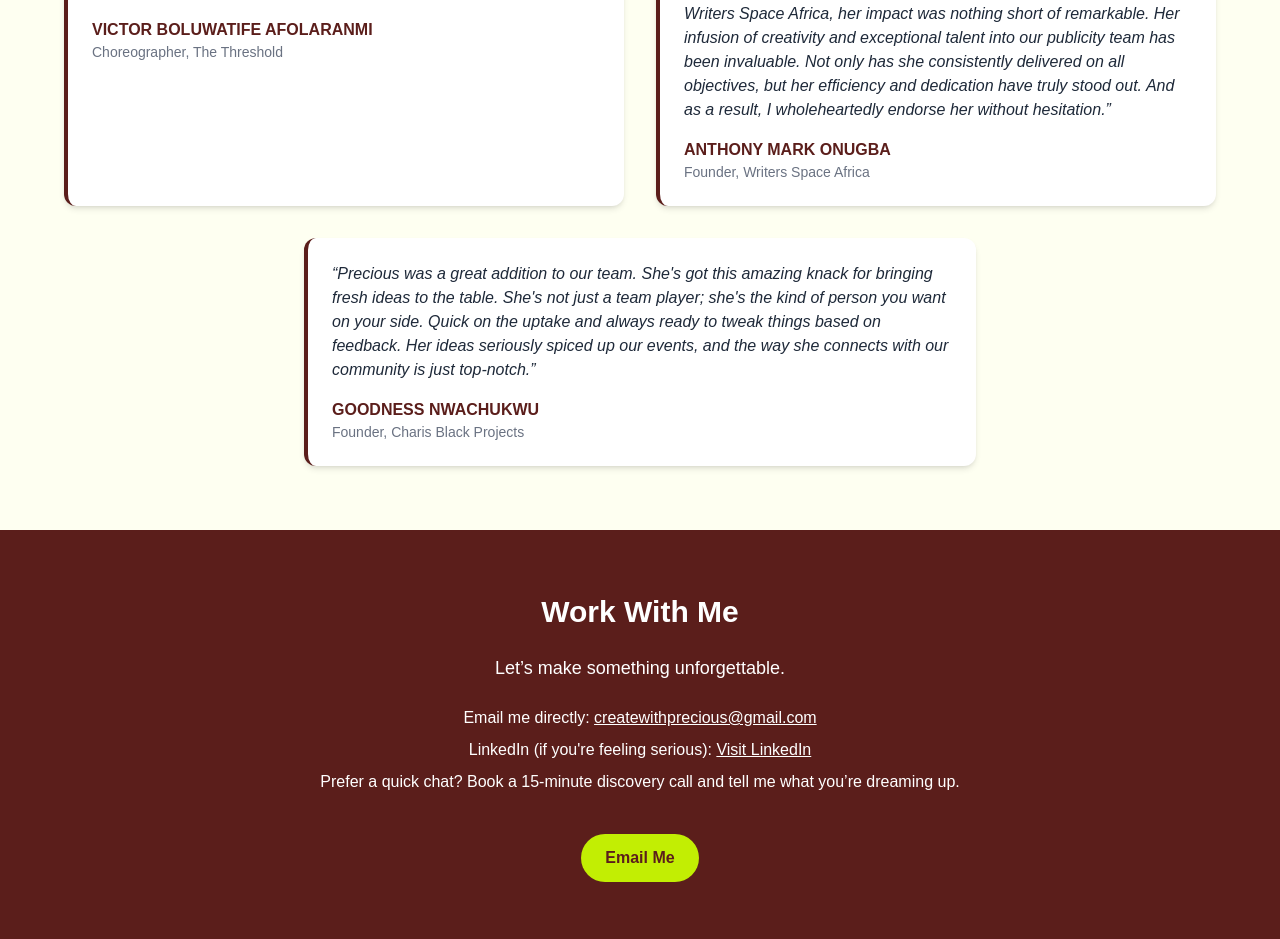
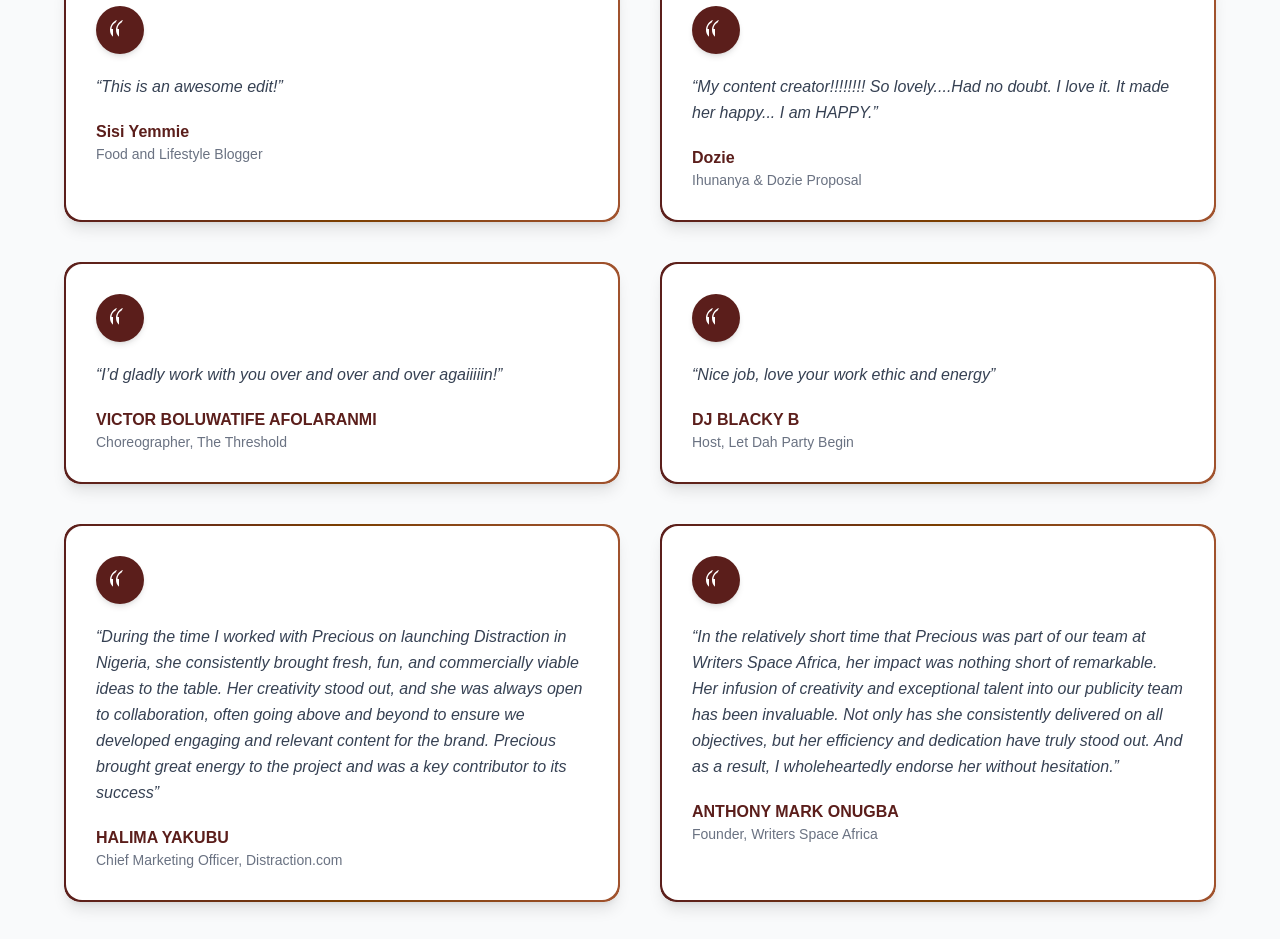
Before and after one commit to amarachi-nwokocha/Create-with-Precious, a Next.js app: page / in a window 1280 px wide. Shown: the part 1773-2712 px from the top of the page. Built offline with nearby package versions, Linux system fonts and the light colour scheme.

Commit message:
done footer

```diff
--- a/package.json
+++ b/package.json
@@ -15,7 +15,9 @@
     "react": "^19.0.0",
     "react-countup": "^6.5.3",
     "react-dom": "^19.0.0",
+    "react-icons": "^5.5.0",
     "react-scroll": "^1.9.3",
+    "swiper": "^12.0.2",
     "typewriter-effect": "^2.22.0"
   },
   "devDependencies": {
--- a/src/app/components/Footer.tsx
+++ b/src/app/components/Footer.tsx
@@ -1,53 +1,67 @@
-"use client";
+'use client';
 
-import { motion } from "framer-motion";
-import Link from "next/link";
+import Link from 'next/link';
+import { FaTiktok } from "react-icons/fa";
+import { RiInstagramLine } from "react-icons/ri";
+import { MdOutlineEmail } from "react-icons/md";
+import { FaWhatsapp } from "react-icons/fa";
+const Footer = () => {
+  return (
+    <footer className="bg-[#5B1E1B] text-white py-10 px-6 md:px-20 w-full">
+      <div className="max-w-7xl mx-auto flex flex-col md:flex-row justify-between gap-8">
 
-const footerVariants = {
-  hidden: { opacity: 0, y: 40 },
-  visible: { opacity: 1, y: 0, transition: { duration: 0.6, ease: "easeOut" } },
-};
+        {/* Contact & Socials */}
+        <div className="md:w-1/2 space-y-4 mt-6 md:mt-0">
+          <h3 className="text-2xl font-semibold mb-2">Contact</h3>
+          <p className="flex items-center gap-2 text-base">
+            <MdOutlineEmail size={20} /> createwithprecious@gmail.com
+          </p>
 
-export default function Footer() {
-  return (
-    <motion.footer
-      className="w-full bg-[#5B1E1B] text-white py-16 px-6"
-      variants={footerVariants}
-      initial="hidden"
-      whileInView="visible"
-      viewport={{ once: true, amount: 0.2 }}
+          <div className="flex gap-4 mt-4">
+            <Link
+              href="https://www.instagram.com/createwithprecious_/"
+              target="_blank"
+              className="hover:scale-110 transition-transform"
             >
-      <div className="max-w-4xl mx-auto text-center space-y-6">
-        <h2 className="text-3xl font-bold">Work With Me</h2>
-        <p className="text-lg">Let’s make something unforgettable.</p>
-
-        <div className="space-y-2">
-          <p>Email me directly: <span className="underline">createwithprecious@gmail.com</span></p>
-          <p>
-            LinkedIn (if you&apos;re feeling serious):{" "}
-            <a
-              href="https://www.linkedin.com/in/your-linkedin"
+              <RiInstagramLine size={24} />
+            </Link>
+            <Link
+              href="https://www.tiktok.com/@createwithprecious?_t=ZS-8zr5uh8b4Yz&_r=1"
               target="_blank"
-              rel="noopener noreferrer"
-              className="underline hover:text-[#c2ee03] transition"
+              className="hover:scale-110 transition-transform"
             >
-              Visit LinkedIn
-            </a>
-          </p>
-          <p>
-            Prefer a quick chat? Book a 15-minute discovery call and tell me what you’re dreaming up.
-          </p>
-        </div>
-
-        <div className="pt-4">
+              <FaTiktok  size={24} />
+            </Link>
             <Link
-            href="mailto:createwithprecious@gmail.com"
-            className="inline-block bg-[#c2ee03] text-[#5B1E1B] font-semibold px-6 py-3 rounded-full hover:scale-105 transition-transform duration-300"
+              href="https://api.whatsapp.com/send/?phone=2348131911308&text&type=phone_number&app_absent=0&wame_ctl=1&source_surface=23"
+              target="_blank"
+              className="hover:scale-110 transition-transform"
             >
-            Email Me
+              <FaWhatsapp size={24} />
             </Link>
           </div>
         </div>
-    </motion.footer>
+
+        {/* Branding */}
+        <div className="md:w-1/2">
+          <h2 className="text-4xl font-bold mb-2">Create With Precious</h2>
+          <p className="text-lg leading-snug">
+            Inspiring creativity through content, storytelling, and connection.
+          </p>
+
+        </div>
+      </div>
+
+      {/* Divider and Bottom Row */}
+      <div className="w-full border-t border-black/30 mt-8 pt-4">
+        <div className="max-w-7xl mx-auto flex flex-col md:flex-row items-center justify-between gap-4 text-base text-white px-2">
+          <p className="text-center md:text-left">
+            &copy; {new Date().getFullYear()} Create With Precious. All rights reserved.
+          </p>
+        </div>
+      </div>
+    </footer>
   );
-}
+};
+
+export default Footer;
--- a/src/app/components/Hero2.tsx
+++ b/src/app/components/Hero2.tsx
@@ -1,3 +1,4 @@
+import Image from "next/image";
 import React from "react";
 
 export default function HeroSection2() {
@@ -35,7 +36,7 @@ export default function HeroSection2() {
             <div className="absolute -right-10 -top-10 w-[420px] h-[320px] bg-white/5 rounded-2xl transform rotate-3 shadow-2xl"></div>
 
             <div className="relative w-[420px] h-[320px] rounded-2xl overflow-hidden shadow-2xl">
-              <img
+              <Image
                 src="https://images.unsplash.com/photo-1518770660439-4636190af475?w=1400&q=80"
                 alt="Abstract UI preview"
                 className="object-cover w-full h-full"
@@ -53,7 +54,7 @@ export default function HeroSection2() {
       {/* Mobile image that overlaps the bottom of the hero for smaller sizes */}
       <div className="lg:hidden absolute inset-x-0 bottom-0 flex justify-center pointer-events-none">
         <div className="w-[86%] max-w-xl transform translate-y-1/2 rounded-xl overflow-hidden shadow-2xl">
-          <img
+          <Image
             src="https://images.unsplash.com/photo-1518770660439-4636190af475?w=1200&q=80"
             alt="Mobile UI preview"
             className="w-full h-44 object-cover"
--- a/src/app/components/TestimonialComp.tsx
+++ b/src/app/components/TestimonialComp.tsx
@@ -1,12 +1,45 @@
 "use client";
 
-import { motion } from "framer-motion";
+import { motion, type Variants } from "framer-motion";
+import { Swiper, SwiperSlide } from "swiper/react";
+import "swiper/css";
+import "swiper/css/pagination";
+import { Pagination, Autoplay } from "swiper/modules";
 
-const testimonials = [
+
+interface Testimonial {
+  quote: string;
+  name: string;
+  role: string;
+}
+
+const testimonials: Testimonial[] = [
+  {
+    quote: "This is an awesome edit!",
+    name: "Sisi Yemmie",
+    role: "Food and Lifestyle Blogger",
+  },
+  {
+    quote:
+      "My content creator!!!!!!!! So lovely....Had no doubt. I love it. It made her happy... I am HAPPY.",
+    name: "Dozie",
+    role: "Ihunanya & Dozie Proposal",
+  },
   {
     quote: "I’d gladly work with you over and over and over agaiiiiin!",
     name: "VICTOR BOLUWATIFE AFOLARANMI",
     role: "Choreographer, The Threshold",
+  },
+  {
+    quote: "Nice job, love your work ethic and energy",
+    name: "DJ BLACKY B",
+    role: "Host, Let Dah Party Begin",
+  },
+  {
+    quote:
+      "During the time I worked with Precious on launching Distraction in Nigeria, she consistently brought fresh, fun, and commercially viable ideas to the table. Her creativity stood out, and she was always open to collaboration, often going above and beyond to ensure we developed engaging and relevant content for the brand. Precious brought great energy to the project and was a key contributor to its success",
+    name: "HALIMA YAKUBU",
+    role: "Chief Marketing Officer, Distraction.com",
   },
   {
     quote:
@@ -14,59 +47,124 @@ const testimonials = [
     name: "ANTHONY MARK ONUGBA",
     role: "Founder, Writers Space Africa",
   },
-  {
-    quote:
-      "Precious was a great addition to our team. She's got this amazing knack for bringing fresh ideas to the table. She's not just a team player; she's the kind of person you want on your side. Quick on the uptake and always ready to tweak things based on feedback. Her ideas seriously spiced up our events, and the way she connects with our community is just top-notch.",
-    name: "GOODNESS NWACHUKWU",
-    role: "Founder, Charis Black Projects",
-  },
 ];
 
-const cardVariants = {
-  hidden: { opacity: 0, y: 20 },
-  visible: { opacity: 1, y: 0, transition: { duration: 0.6, ease: "easeOut" } },
+const cardVariants: Variants = {
+  hidden: { opacity: 0, y: 40 },
+  visible: (i: number = 0) => ({
+    opacity: 1,
+    y: 0,
+    transition: { delay: i * 0.2, duration: 0.6, ease: "easeOut" },
+  }),
 };
 
 export default function TestimonialComp() {
   return (
-    <section className="w-full  py-16 px-6">
-      <div className="max-w-6xl mx-auto text-center mb-10">
-        <h2 className="text-3xl font-bold text-[#5B1E1B]">What Past Clients Say</h2>
+    <section className="w-full py-16 px-6 bg-gray-50">
+      <div className="max-w-6xl mx-auto text-center mb-14">
+        <h2 className="text-3xl md:text-4xl font-bold text-[#5B1E1B]">
+          What Past Clients Say
+        </h2>
       </div>
 
-      <div className="max-w-6xl mx-auto grid grid-cols-1 md:grid-cols-2 gap-8">
-        {testimonials.slice(0, 2).map((testimonial, index) => (
+      {/* ✅ Two-card Grid (Desktop) */}
+      <div className="hidden md:grid max-w-6xl mx-auto grid-cols-2 gap-10">
+        {testimonials.map((testimonial, index) => (
           <motion.div
             key={index}
-            className="bg-white shadow-md p-6 rounded-xl text-left border-l-4 border-[#5B1E1B]"
+            custom={index}
+            className="relative bg-white shadow-lg rounded-2xl overflow-hidden"
             variants={cardVariants}
             initial="hidden"
             whileInView="visible"
             viewport={{ once: true, amount: 0.3 }}
-            whileHover={{ scale: 1.03, y: -5 }}
-            transition={{ type: "spring", stiffness: 200, damping: 15 }}
+            whileHover={{ scale: 1.03, y: -6 }}
           >
-            <p className="text-gray-800 italic mb-4">“{testimonial.quote}”</p>
+            {/* ✅ Always-visible Animated Gradient Border */}
+            <div className="absolute inset-0 rounded-2xl p-[2px] bg-gradient-to-r from-[#5B1E1B] via-[#7B3F00] to-[#A0522D] animate-gradient-x">
+              <div className="w-full h-full rounded-2xl bg-white"></div>
+            </div>
+
+            {/* ✅ Card Content */}
+            <div className="relative z-10 p-8">
+              {/* Quote Icon with Brown Background */}
+              <div className="mb-5">
+                <div className="w-12 h-12 flex items-center justify-center rounded-full bg-[#5B1E1B] text-white shadow-md">
+                  <svg
+                    xmlns="http://www.w3.org/2000/svg"
+                    className="w-6 h-6"
+                    fill="currentColor"
+                    viewBox="0 0 24 24"
+                  >
+                    <path d="M9.5 11c0-2.8 1.6-5.3 4.1-6.5L15 2C11.1 3.3 8 7.4 8 12c0 2.6 1.1 5 3 6.7V11h-1.5zM3.5 11c0-2.8 1.6-5.3 4.1-6.5L9 2C5.1 3.3 2 7.4 2 12c0 2.6 1.1 5 3 6.7V11H3.5z" />
+                  </svg>
+                </div>
+              </div>
+
+              <p className="text-gray-700 italic mb-5 leading-relaxed">
+                “{testimonial.quote}”
+              </p>
               <p className="font-semibold text-[#5B1E1B]">{testimonial.name}</p>
               <p className="text-sm text-gray-500">{testimonial.role}</p>
+            </div>
           </motion.div>
+
+
+
         ))}
       </div>
 
-      <div className="max-w-2xl mx-auto mt-8">
+      {/* ✅ Mobile Carousel */}
+      <div className="md:hidden max-w-md mx-auto">
+        <Swiper
+          spaceBetween={20}
+          slidesPerView={1.1}
+          centeredSlides
+          pagination={{ clickable: true }}
+          autoplay={{ delay: 4000, disableOnInteraction: false }}
+          modules={[Pagination, Autoplay]}
+        >
+          {testimonials.map((testimonial, index) => (
+            <SwiperSlide key={index}>
               <motion.div
-          className="bg-white shadow-md p-6 rounded-xl text-left border-l-4 border-[#5B1E1B]"
+                key={index}
+                custom={index}
+                className="relative bg-white shadow-lg p-8 rounded-2xl overflow-hidden group"
                 variants={cardVariants}
                 initial="hidden"
                 whileInView="visible"
                 viewport={{ once: true, amount: 0.3 }}
-          whileHover={{ scale: 1.03, y: -5 }}
-          transition={{ type: "spring", stiffness: 200, damping: 15 }}
+                whileHover={{ scale: 1.03, y: -6 }}
               >
-          <p className="text-gray-800 italic mb-4">“{testimonials[2].quote}”</p>
-          <p className="font-semibold text-[#5B1E1B]">{testimonials[2].name}</p>
-          <p className="text-sm text-gray-500">{testimonials[2].role}</p>
+                {/* ✅ Animated Border Layer */}
+                <div className="absolute inset-0 rounded-2xl p-[2px] bg-gradient-to-r from-pink-500 via-yellow-500 to-purple-500 animate-gradient-x opacity-0 group-hover:opacity-100 transition duration-500">
+                  <div className="w-full h-full rounded-2xl bg-white"></div>
+                </div>
+
+                {/* ✅ Card Content */}
+                <div className="relative z-10">
+                  <div className="mb-4 text-[#5B1E1B]">
+                    {/* <svg
+                      xmlns="http://www.w3.org/2000/svg"
+                      className="w-8 h-8 opacity-30"
+                      fill="currentColor"
+                      viewBox="0 0 24 24"
+                    >
+                      <path d="M9.5 11c0-2.8 1.6-5.3 4.1-6.5L15 2C11.1 3.3 8 7.4 8 12c0 2.6 1.1 5 3 6.7V11h-1.5zM3.5 11c0-2.8 1.6-5.3 4.1-6.5L9 2C5.1 3.3 2 7.4 2 12c0 2.6 1.1 5 3 6.7V11H3.5z" />
+                    </svg> */}
+                  </div>
+
+                  <p className="text-gray-700 italic mb-5 leading-relaxed">
+                    “{testimonial.quote}”
+                  </p>
+                  <p className="font-semibold text-[#5B1E1B]">{testimonial.name}</p>
+                  <p className="text-sm text-gray-500">{testimonial.role}</p>
+                </div>
               </motion.div>
+
+            </SwiperSlide>
+          ))}
+        </Swiper>
       </div>
     </section>
   );
--- a/src/app/components/hero.tsx
+++ b/src/app/components/hero.tsx
@@ -16,7 +16,7 @@ const DynamicWords = () => {
   }, []);
 
   return (
-    <span className="text-[#8c1825] inline-block ml-2">
+    <span className="text-[#B22E26] inline-block ml-2">
       <AnimatePresence mode="wait">
         <motion.span
           key={index}
```
Also changed, not shown: src/app/components/Partners.tsx (+17 -8 lines), src/app/page.tsx (+1 -6 lines), 1 other file (tests, documents, lock files or other folders). Lines whose indentation alone changed are shown as unchanged.
